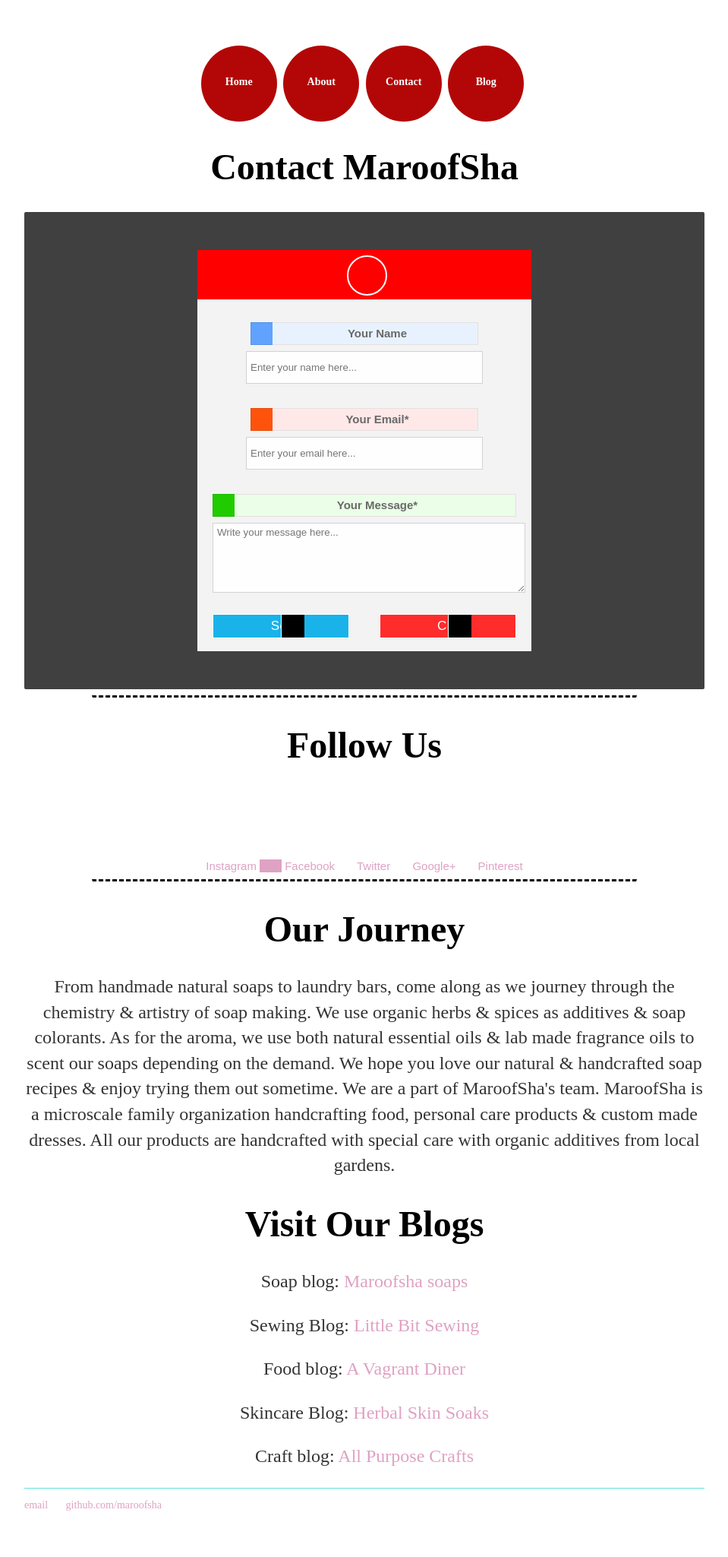
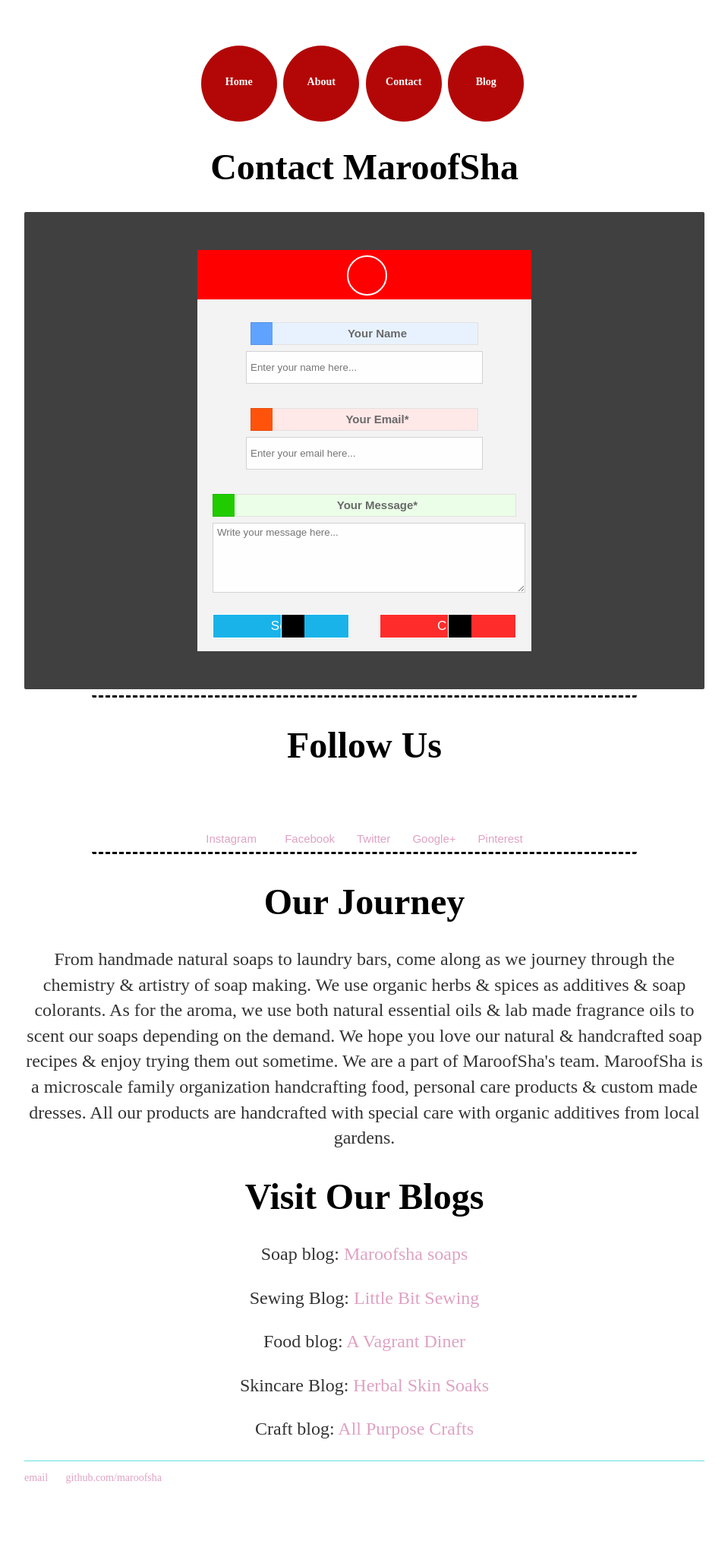
Before and after one commit to maroofsha/maroofsha.github.io, a Jekyll site: the page built from contact.html, in a window 1280 px wide. Shown: the whole page at 76% size, without its empty margins (160-1119 px from the left). Built offline with Jekyll 4.4.1, drawn with Linux system fonts in a browser that asks for light colours; after the commit the page ends 2013 px from its top, so only the background shows below that.

Commit message:
Create contact.html

```diff
--- a/contact.html
+++ b/contact.html
@@ -332,18 +332,14 @@
 <div style="text-align: center;">
 <br /></div>
 <div style="text-align: center;">
-<br /></div>
-<div style="text-align: center;">
-<br /></div>
-<div style="text-align: center;">
-<a href="http://www.instagram/maroofsha" style="background-color:white;
+<a href="http://www.instagram/maroofsha" style="background-color: white;
                                                 font-family: oldenburg,
                                                 sans-serif;
                                                 font-size: 15px;"
    target="_blank">Instagram</a>
 
 
-    <span style="background-color: #dfa2c3;
+    <span style="background-color: 63dfe0;
     font-family: oldenburg,
     sans-serif;
     font-size: 15px;">&nbsp;&nbsp; &nbsp; &nbsp;&nbsp;</span>
```
